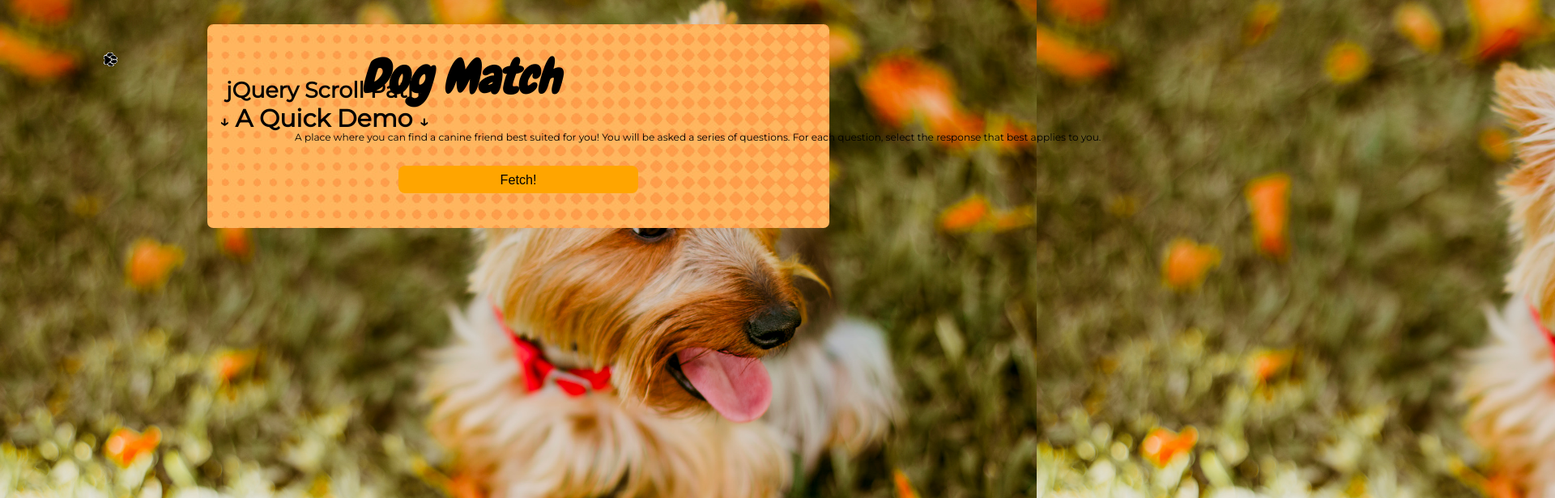
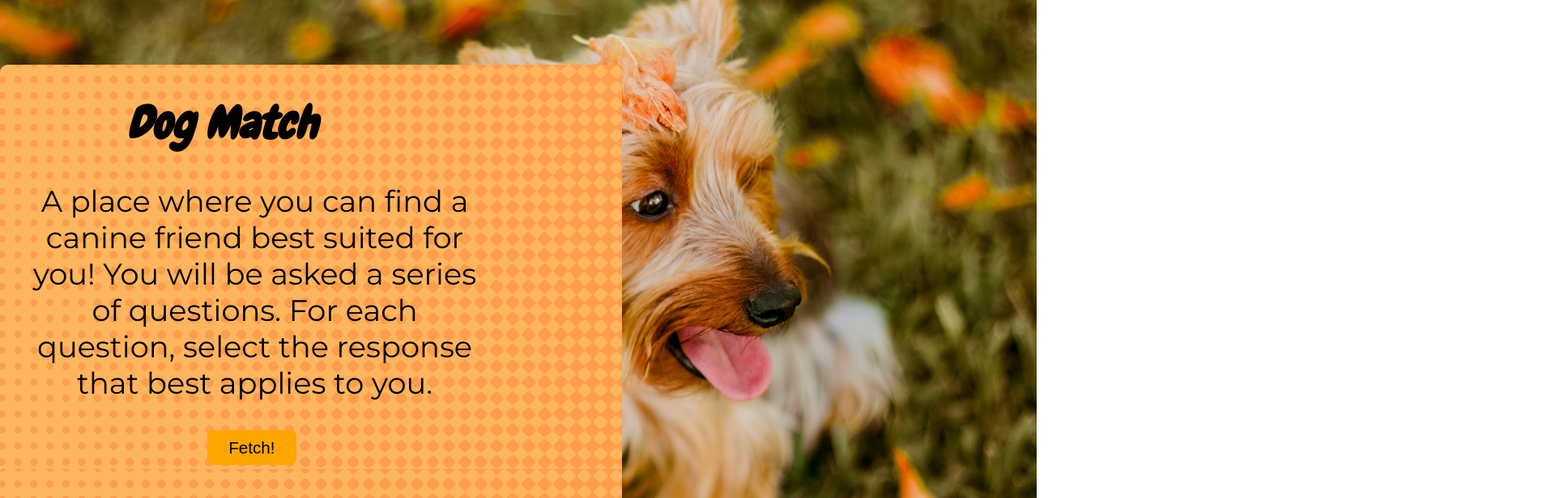
Before and after one commit to dobs1211/pet-match-application, a website: page public/index.html in a window 1280 px wide. Shown: the top 616 px of the page at 81% size, 1920 px wide, since content can reach past the window. Drawn offline with nearby package versions, Linux system fonts and the light colour scheme; some packages are replaced by stand-ins of ours; files whose address does not match are found by name.

Commit message:
font-fixed-map-not-working-nor-jscroll

```diff
--- a/public/css/style.css
+++ b/public/css/style.css
@@ -15,7 +15,7 @@ CSS reset
     margin: 0;
     padding: 0;
     border: 0;
-    font-size: 90%;
+    font-size: 115%;
     /*The box-sizing property is used to tell the browser what the sizing properties (width and height) should include border-box.*/
     box-sizing: border-box;
     /*reset Chrome user agent styles*/
@@ -34,9 +34,9 @@ CSS reset
 General styles (General Module, wrapping around the modules bellow)
 (the styles used everywhere in the page (like the Body) or styles which are used in more than 2 of the modules bellow (h2, h3, h4, h5, h6, p, a, ul, li))
 */
-section.intro h1 {
-    font-size: 3rem;
-    font-family: 'Chewy', cursive;
+section.intro p {
+    font-size: 2rem;
+    font-family: 'Montserrat', sans-serif;
     margin-top: 1rem;
     margin-bottom: 2rem;
 }
@@ -68,7 +68,7 @@ section {
     padding: 1rem;
     min-width: 20rem;
     width: 60%;
-    margin-left: auto;
+    margin-left: 400px;
     margin-right: auto;
   }
 
@@ -101,18 +101,18 @@ section.results {
 }
 
 section.intro h1 {
-    font-size: 4rem;
+    font-size: 3rem;
     font-family: 'Chewy', cursive;
     font-style: italic;
     margin-top: 1rem;
     margin-bottom: 2rem;
-    margin-left: 2rem;
+    margin-left: -75%rem;
     margin-right: 12rem;
 }
 
 section.questions h2,
 section.results h2 {
-    font-family: 'Montserrat', sans-serif;
+    font-family: 'Montserrat', sans-serif
     font-style: italic;
 }
 
@@ -124,6 +124,7 @@ section.results h2 {
 section.questions h2 {
     margin-bottom: 1rem;
     text-align: center;
+    font-size: 35px;
 }
 
 section.questions h3 {
@@ -169,18 +170,18 @@ section.results > h3 {
 section.results > h3,
 section.results > p,
 section.intro > p {
-    width: 160%;
+    width: 75%;
     margin: 0 auto;
-    margin-left: auto;
+    margin-left: 3%;
 }
 
 section.results h4 {
-    border-top: 1px solid white;
-    border-bottom: 1px solid white;
+    border-top: 2px lightgray;
+    border-bottom: 2px lightgray;
     padding-top: 1rem;
     padding-bottom: 1rem;
     margin-top: 2rem;
-    width: 200%;
+    width: 135%;
 }
 
 section.results ul {
@@ -191,8 +192,9 @@ section.results ul {
 
 header,
 section {
-    text-align: center;
-    margin-top: 30px;
+    text-align: left;
+    margin-right: 50%;
+    margin-top: 80px;
     margin-bottom: 30px;
 }
 
@@ -231,8 +233,9 @@ button {
     font-size: 1.125rem;
     padding: 0.5rem;
     text-shadow: none;
-    width: 40%;
+    width: 15%;
     text-align: center;
+    margin-right: 20%;
 }
 
 .button,
--- a/public/index.html
+++ b/public/index.html
@@ -12,33 +12,33 @@
 <body>
     <!--starting the scroll path-->
 
-    <div class="wrapper">
-        <div class="demo">
-            <img src="../public/images/pootjes06.gif"></img>
-            <h1>jQuery Scroll Path</h1>
-            <span class="arrow">&darr;</span> A Quick Demo <span class="arrow">&darr;</span>
-        </div>
+    <!--<div class="wrapper">-->
+    <!--    <div class="demo">-->
+    <!--        <img src="../public/images/pootjes06.gif"></img>-->
+    <!--        <h1>jQuery Scroll Path</h1>-->
+    <!--        <span class="arrow">&darr;</span> A Quick Demo <span class="arrow">&darr;</span>-->
+    <!--    </div>-->
 
-        <div class="description">
-            <span class="big">It's a plugin for defining custom scroll paths.</span>
+    <!--    <div class="description">-->
+    <!--        <span class="big">It's a plugin for defining custom scroll paths.</span>-->
 
-        </div>
+    <!--    </div>-->
 
-        <div class="syntax">
-            <span class="big">It uses canvas flavored syntax to draw lines and arcs.</span>
-        </div>
+    <!--    <div class="syntax">-->
+    <!--        <span class="big">It uses canvas flavored syntax to draw lines and arcs.</span>-->
+    <!--    </div>-->
 
-        <div class="scrollbar">
-            <span class="big">It comes with a custom scrollbar.</span>
-        </div>
+    <!--    <div class="scrollbar">-->
+    <!--        <span class="big">It comes with a custom scrollbar.</span>-->
+    <!--    </div>-->
 
-        <div class="rotations">
-            <span class="big">It also does rotations</span>
-            <span class="upside-down big">in <a href="http://caniuse.com/#feat=transforms2d">supported</a> browsers.</span>
-        </div>
+    <!--    <div class="rotations">-->
+    <!--        <span class="big">It also does rotations</span>-->
+    <!--        <span class="upside-down big">in <a href="http://caniuse.com/#feat=transforms2d">supported</a> browsers.</span>-->
+    <!--    </div>-->
 
 
-    </div>
+    <!--</div>-->
 
     <!--finishing the scroll path-->
 
```
Also changed, not shown: misc information/mis.html (+2 -0 lines).
